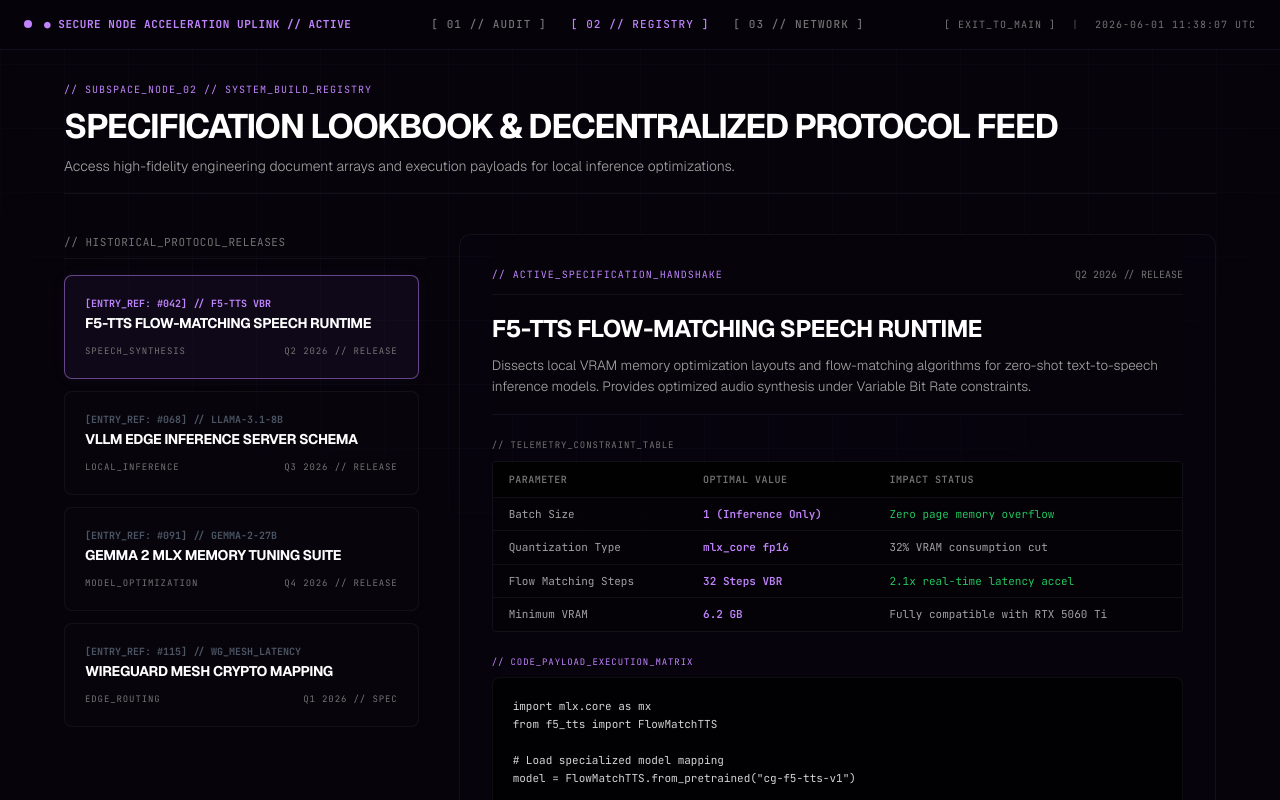
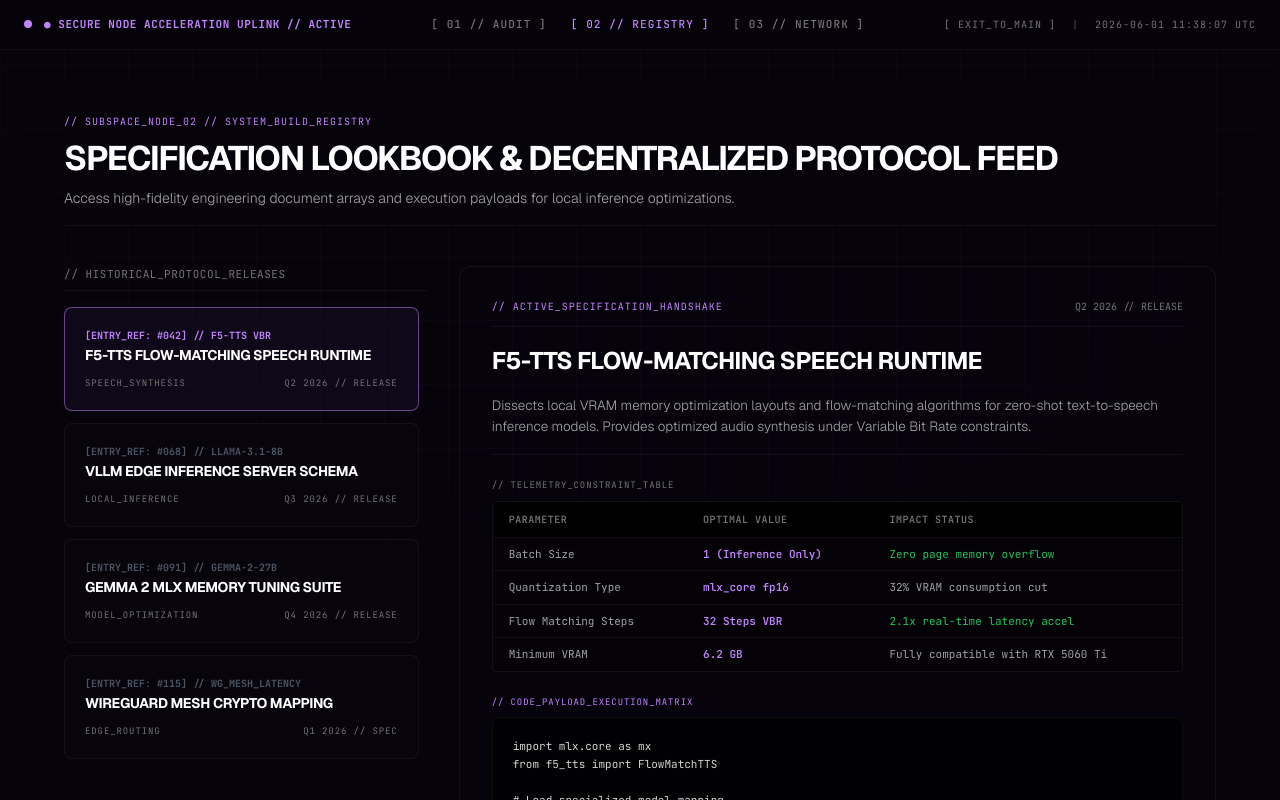
Before and after one commit to adityaarchsystems/The-Central-Grid, a Next.js app: page /dashboard/registry in a window 1280 px wide. Shown: the top 800 px of the page. Built offline with nearby package versions, Linux system fonts and the light colour scheme.

Commit message:
protocol: recalibrate sticky header mask positions, separate terminal streams, and mount live clock indicators

```diff
--- a/src/app/dashboard/audit/page.tsx
+++ b/src/app/dashboard/audit/page.tsx
@@ -186,7 +186,7 @@ export default function CapabilityAuditPage() {
       </div>
 
       {/* DYNAMIC COMPILATION TERMINAL WINDOW */}
-      <div className="space-y-3">
+      <div className="border-t border-[#120e1e] pt-6 mt-8 w-full block">
         <h3 className="font-mono text-[12px] uppercase tracking-wider text-neutral-400 flex items-center gap-2 select-none">
           <span className="w-1.5 h-1.5 bg-[#c084fc] rounded-full animate-pulse" />
           // TERMINAL_VALIDATION_COMPILER_STREAM
--- a/src/app/dashboard/network/page.tsx
+++ b/src/app/dashboard/network/page.tsx
@@ -66,8 +66,8 @@ export default function ComputeNetworkPage() {
             Unified command node dashboard tracking hardware cluster metrics and secure developer handshakes.
           </p>
         </div>
-        <div className="font-mono text-[10px] text-neutral-500 uppercase tracking-widest bg-[#0b0714] border border-white/5 px-4 py-2 rounded">
-          SYSTEM_TIME: <span className="text-white select-text">{systemTime}</span>
+        <div className="font-mono text-[10px] text-neutral-500 uppercase tracking-widest bg-[#0b0714] border border-white/5 px-4 py-2 rounded" style={{ fontFamily: "'JetBrains Mono', monospace" }}>
+          SYSTEM_TIME: <span className="text-white select-text uppercase">{systemTime}</span>
         </div>
       </div>
 
--- a/src/app/dashboard/registry/page.tsx
+++ b/src/app/dashboard/registry/page.tsx
@@ -152,8 +152,7 @@ PersistentKeepalive = 25`
 
   return (
     <div className="space-y-6 text-left animate-fadeIn">
-      {/* HEADER SECTION */}
-      <div className="border-b border-white/5 pb-4">
+      <div className="sticky top-[68px] bg-[#06030a] z-20 pt-8 pb-4 border-b border-[#120e1e] mb-6 w-full block">
         <span className="font-mono text-[10px] text-[#c084fc] uppercase tracking-widest block">// SUBSPACE_NODE_02 // SYSTEM_BUILD_REGISTRY</span>
         <h1 className="text-[28px] md:text-[34px] font-bold tracking-[-0.04em] text-white uppercase font-sans mt-1">
           SPECIFICATION LOOKBOOK & DECENTRALIZED PROTOCOL FEED
@@ -208,7 +207,7 @@ PersistentKeepalive = 25`
         {/* RIGHT COLUMN: DOCUMENT CANVAS FRAME (8 COLUMNS) */}
         <section className="lg:col-span-8 bg-[#0b0714]/20 border border-white/5 rounded-xl px-6 pb-6 md:px-8 md:pb-8 pt-0 flex flex-col justify-between space-y-6 select-text">
 
-          <div className="sticky top-[68px] bg-[#06030a] z-20 pt-8 pb-4 border-b border-[#120e1e] mb-6">
+          <div className="space-y-4 mb-6 pb-4 border-b border-white/5 pt-8">
             <div className="flex justify-between items-center border-b border-white/5 pb-3">
               <span className="font-mono text-[10px] text-[#c084fc] uppercase tracking-widest">
                 // ACTIVE_SPECIFICATION_HANDSHAKE
@@ -218,11 +217,11 @@ PersistentKeepalive = 25`
               </span>
             </div>
 
-            <h2 className="text-[20px] md:text-[24px] font-bold text-white uppercase tracking-tight font-sans mt-4">
+            <h2 className="text-[20px] md:text-[24px] font-bold text-white uppercase tracking-tight font-sans mt-2">
               {activeEntry.title}
             </h2>
 
-            <p className="text-[13.5px] leading-relaxed text-neutral-400 font-light font-sans mt-2">
+            <p className="text-[13.5px] leading-relaxed text-neutral-400 font-light font-sans">
               {activeEntry.description}
             </p>
           </div>
```
